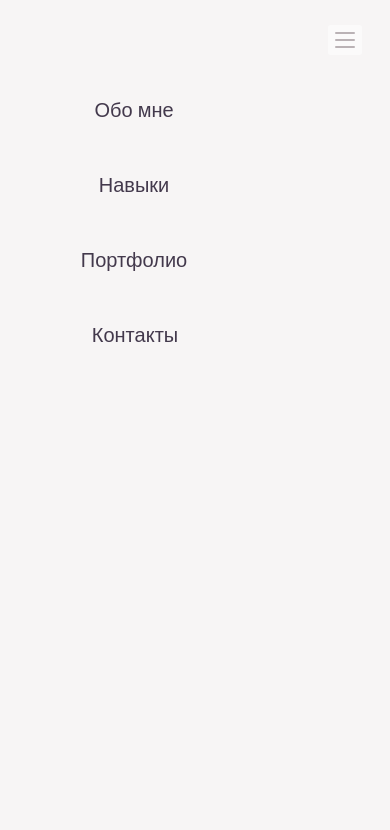
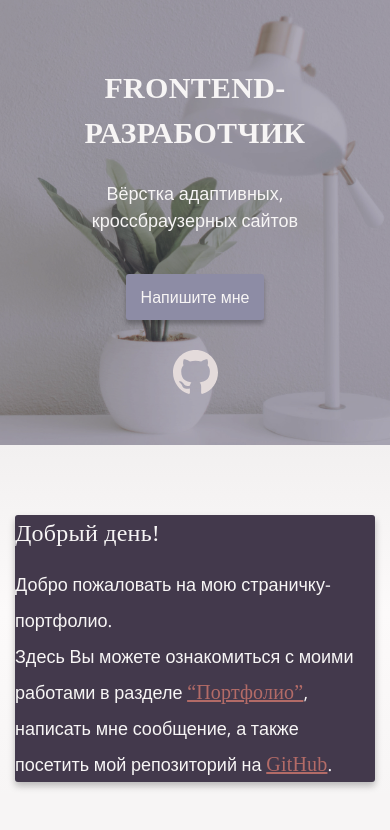
Before and after one commit to ollaweb/start-first-site, a website: page src/index.html in a window 390 px wide. Shown: the top 830 px of the page. Drawn offline with nearby package versions, Linux system fonts and the light colour scheme; files that its build step writes are made by us from their sources; files whose address does not match are found by name; a web font is replaced by a local one.

Commit message:
Promo section updated

```diff
--- a/src/index.html
+++ b/src/index.html
@@ -14,9 +14,9 @@
 </head>
 
 <body>
-    <nav class="menu">
+    <!-- <nav class="menu">
         <div class="menu__container container">
-            <!-- <div class="menu__layout"></div> -->
+            <div class="menu__layout"></div>
             <ul class="menu__items">
                 <li class="menu__item">
                     <a href="#about">Обо мне</a>
@@ -42,7 +42,7 @@
             </div>
 
         </div>
-    </nav>
+    </nav> -->
     <a href="#" class="arrow-up">
         <div class="arrow-up__arrow"></div>
     </a>
@@ -64,7 +64,7 @@
                 </div>
             </div>
         </div>
-        <div class="promo__bg">
+        <div class="promo__bg ibg">
             <img src="./img/promo_bg.jpg" alt="Background: a flower and a lamp on the table">
         </div>
     </section>
@@ -220,6 +220,7 @@
             </div>
         </div>
     </footer>
+
     <script src="./js/script.js"></script>
 </body>
 
--- a/src/js/script.js
+++ b/src/js/script.js
@@ -14,9 +14,9 @@ const menuBurger = document.querySelector(".menu");
 function burgerSwitch() {
     menuBurger.classList.toggle("_opened");
     burgerItems.classList.toggle("_opened");
-    if (window.innerWidth <= 768) {
-        body.classList.toggle("_lock");
-    }
+    // if (window.innerWidth <= 768) {
+    //     body.classList.toggle("_lock");
+    // }
 
 }
 
--- a/src/sass/_menu.scss
+++ b/src/sass/_menu.scss
@@ -20,16 +20,20 @@
             margin: 80px 0px 0px 0px;
             position: fixed;
             top: 0;
-            right: 0;
+            right: -100%;
             width: 512px;
             height: 100vh;
             background-color: $color-white;
+            &._opened {
+                visibility: visible;
+                right: 0;
+            }
         }
     }
     &__item {
         position: relative;
         transition: 0.5 all ease;
-        padding: 10px 17px;
+        padding: 10px 0px;
         &:not(:first-child) {
             margin: 0px 0px 0px 2px;
         }
@@ -43,6 +47,7 @@
             }
         }
         & a {
+            padding: 10px 17px;
             position: relative;
             z-index: 1;
             font-weight: 500;
@@ -50,6 +55,9 @@
             cursor: pointer;
             &:hover {
                 color: $color-white;
+            }
+            @media (max-width: 992px) {
+                font-size: 18px;
             }
             @media (max-width: 768px) {
                 padding: 15px 150px;
--- a/src/sass/_promo.scss
+++ b/src/sass/_promo.scss
@@ -1,6 +1,6 @@
 .promo {
-    min-height: 700px;
-    background-color: #f2f0f0;
+    // min-height: 700px;
+    background-color: $color-darkPurple;
     overflow: hidden;
     position: relative;
     &__bg {
@@ -9,18 +9,13 @@
         height: 100%;
         top: 0;
         left: 0;
-        object-fit: none;
-        @media (max-width: 1440px) {
-            transform: translateX(-250px);
+        @media (max-width: 992px) {
+            opacity: 0.7;
         }
-        @media (max-width: 1024px) {
-            transform: translateX(-58%);
-        }
-        @media (max-width: 992px) {
-            transform: translateX(-65%);
-        }
-        @media (max-width: 768px) {
-            transform: translateX(-95%);
+        & img {
+            @media (max-width: 1300px) {
+                object-position: 80%;
+            }
         }
     }
 
@@ -31,6 +26,7 @@
         min-height: 370px;
     }
     &__body {
+        margin: 0px 20px;
         position: relative;
         z-index: 1;
         padding: 205px 0px 272px 0px;
@@ -45,8 +41,8 @@
         }
     }
     &__title {
-        font-family: "PT Serif", serif;
-        font-weight: bold;
+        font-family: "Source Serif Pro", serif;
+        font-weight: 600;
         font-size: 48px;
         letter-spacing: 0.01em;
         line-height: 150%;
--- a/src/sass/base/_start.scss
+++ b/src/sass/base/_start.scss
@@ -91,3 +91,15 @@ body {
     }
     background-color: #f7f5f5;
 }
+
+.ibg {
+    position: relative;
+    & img {
+        position: absolute;
+        width: 100%;
+        height: 100%;
+        top: 0;
+        left: 0;
+        object-fit: cover;
+    }
+}
```
